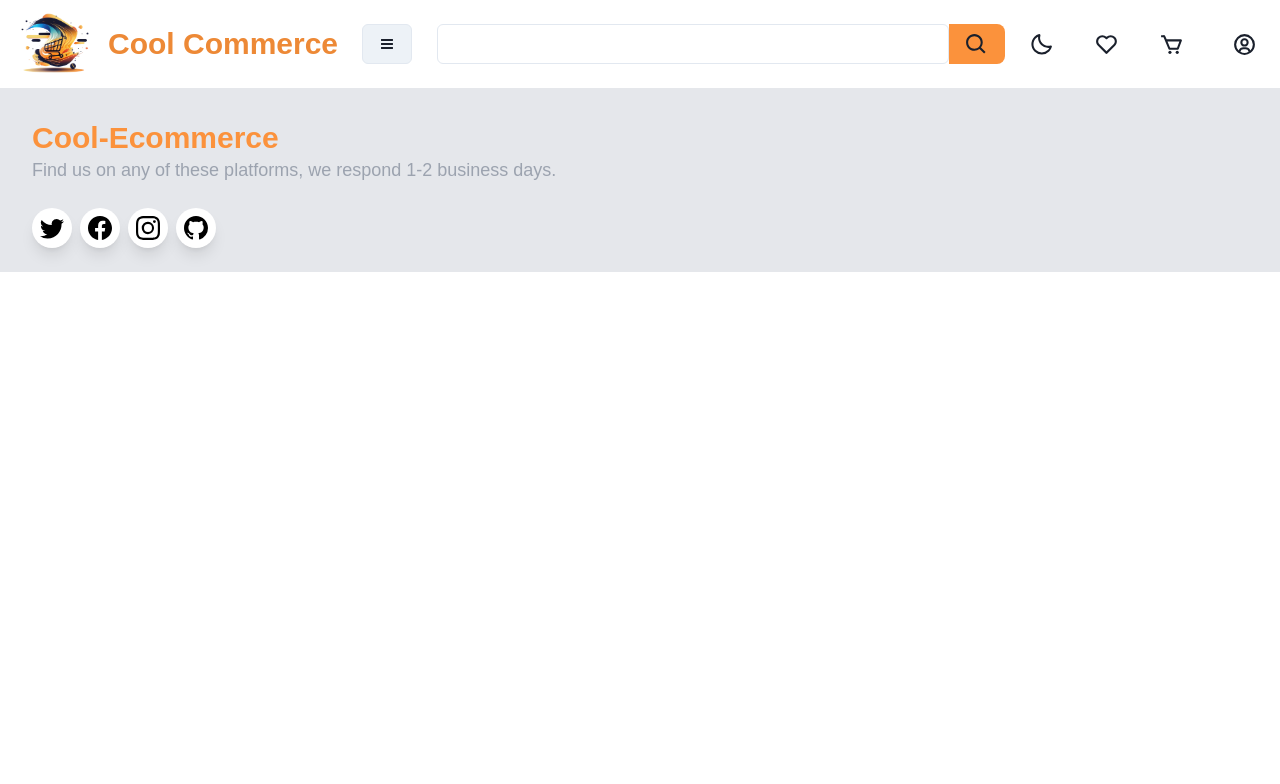
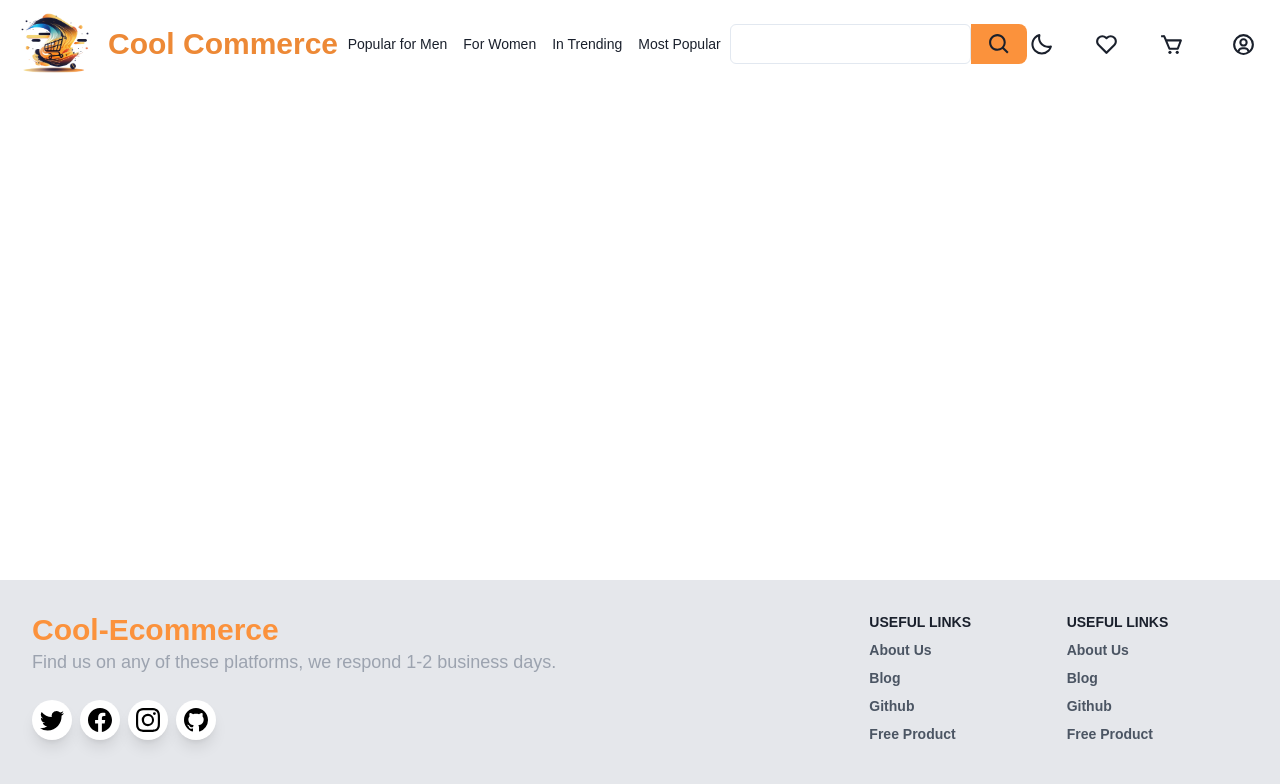
Before and after one commit to chetra-seng/e-commerce, a React (Create React App) app in the folder client/: page / in a window 1280 px wide. Shown: the top 784 px of the page. Built offline with nearby package versions, Linux system fonts and the light colour scheme; a web font is replaced by a local one.

Commit message:
create tilte

```diff
--- a/client/package.json
+++ b/client/package.json
@@ -58,6 +58,7 @@
   },
   "devDependencies": {
     "@faker-js/faker": "^7.6.0",
+    "@types/react-helmet": "^6.1.6",
     "tailwindcss": "^3.2.4"
   }
 }
--- a/client/src/App.css
+++ b/client/src/App.css
@@ -36,7 +36,3 @@
     transform: rotate(360deg);
   }
 } */
-a{
-  text-decoration: none;
-  list-style: none;
-}
--- a/client/src/components/Footer.tsx
+++ b/client/src/components/Footer.tsx
@@ -1,5 +1,5 @@
-
-import { BsFacebook, BsGithub, BsInstagram, BsTwitter } from 'react-icons/bs';
+import { BsFacebook, BsGithub, BsInstagram, BsTwitter } from "react-icons/bs";
+import { Link } from "react-router-dom";
 export default function Footer() {
   return (
     <>
@@ -7,30 +7,109 @@ export default function Footer() {
         <div className="container mx-auto px-4">
           <div className="flex flex-wrap text-left lg:text-left">
             <div className="w-full lg:w-6/12 px-4">
-              <h4 className="text-3xl font-semibold text-orange-400">Cool-Ecommerce</h4>
-              <h5 className="text-lg mt-0 mb-2 text-gray-400">Find us on any of these platforms, we respond 1-2 business days.</h5>
+              <h4 className="text-3xl font-semibold text-orange-400">
+                Cool-Ecommerce
+              </h4>
+              <h5 className="text-lg mt-0 mb-2 text-gray-400">
+                Find us on any of these platforms, we respond 1-2 business days.
+              </h5>
               {/* icon */}
               <div className="mt-6 lg:mb-0 mb-6 flex">
-                <button type="button" className="text-2xl bg-white text-black shadow-lg font-normal h-10 w-10  flex items-center justify-center align-center rounded-full outline-none focus:outline-none mr-2">
+                <button
+                  type="button"
+                  className="text-2xl bg-white text-black shadow-lg font-normal h-10 w-10  flex items-center justify-center align-center rounded-full outline-none focus:outline-none mr-2"
+                >
                   <BsTwitter />
                 </button>
-                <button type="button" className="text-2xl bg-white text-black shadow-lg font-normal h-10 w-10  flex items-center justify-center align-center rounded-full outline-none focus:outline-none mr-2">
+                <button
+                  type="button"
+                  className="text-2xl bg-white text-black shadow-lg font-normal h-10 w-10  flex items-center justify-center align-center rounded-full outline-none focus:outline-none mr-2"
+                >
                   <BsFacebook />
                 </button>
-                <button type="button" className="text-2xl bg-white text-black shadow-lg font-normal h-10 w-10  flex items-center justify-center align-center rounded-full outline-none focus:outline-none mr-2">
+                <button
+                  type="button"
+                  className="text-2xl bg-white text-black shadow-lg font-normal h-10 w-10  flex items-center justify-center align-center rounded-full outline-none focus:outline-none mr-2"
+                >
                   <BsInstagram />
                 </button>
-                <button type="button" className="text-2xl bg-white text-black shadow-lg font-normal h-10 w-10  flex items-center justify-center align-center rounded-full outline-none focus:outline-none mr-2">
+                <button
+                  type="button"
+                  className="text-2xl bg-white text-black shadow-lg font-normal h-10 w-10  flex items-center justify-center align-center rounded-full outline-none focus:outline-none mr-2"
+                >
                   <BsGithub />
                 </button>
               </div>
             </div>
-            <div className='w-full lg:w-6/12 px-4'>
-
+            <div className="w-full lg:w-6/12 px-4">
+              <div className="flex flex-wrap items-top mb-6">
+                <div className="w-full lg:w-4/12 px-4 ml-auto">
+                  <span className="block uppercase text-blueGray-500 text-sm font-semibold mb-2">
+                    Useful Links
+                  </span>
+                  <ul>
+                    <Link
+                      to={"/"}
+                      className="text-gray-600 hover:text-gray-800 font-semibold block pb-2 text-sm"
+                    >
+                      About Us
+                    </Link>
+                    <Link
+                      to={"/"}
+                      className="text-gray-600 hover:text-gray-800 font-semibold block pb-2 text-sm"
+                    >
+                      Blog
+                    </Link>
+                    <Link
+                      to={"/"}
+                      className="text-gray-600 hover:text-gray-800 font-semibold block pb-2 text-sm"
+                    >
+                      Github
+                    </Link>
+                    <Link
+                      to={"/"}
+                      className="text-gray-600 hover:text-gray-800 font-semibold block pb-2 text-sm"
+                    >
+                      Free Product
+                    </Link>
+                  </ul>
+                </div>
+                <div className="w-full lg:w-4/12 px-4">
+                  <span className="block uppercase text-blueGray-500 text-sm font-semibold mb-2">
+                    Useful Links
+                  </span>
+                  <ul>
+                    <Link
+                      to={"/"}
+                      className="text-gray-600 hover:text-gray-800 font-semibold block pb-2 text-sm"
+                    >
+                      About Us
+                    </Link>
+                    <Link
+                      to={"/"}
+                      className="text-gray-600 hover:text-gray-800 font-semibold block pb-2 text-sm"
+                    >
+                      Blog
+                    </Link>
+                    <Link
+                      to={"/"}
+                      className="text-gray-600 hover:text-gray-800 font-semibold block pb-2 text-sm"
+                    >
+                      Github
+                    </Link>
+                    <Link
+                      to={"/"}
+                      className="text-gray-600 hover:text-gray-800 font-semibold block pb-2 text-sm"
+                    >
+                      Free Product
+                    </Link>
+                  </ul>
+                </div>
+              </div>
             </div>
           </div>
         </div>
       </footer>
     </>
-  )
+  );
 }
--- /dev/null
+++ b/client/src/components/Head.tsx
@@ -0,0 +1,9 @@
+import { Helmet } from "react-helmet";
+
+export default function Head({ title }: any) {
+  return (
+    <Helmet>
+      <title>{title} | Cool-Ecommerce</title>
+    </Helmet>
+  );
+}
--- a/client/src/components/Layout.tsx
+++ b/client/src/components/Layout.tsx
@@ -1,13 +1,16 @@
 import React, { PropsWithChildren } from "react";
 import Footer from "./Footer";
 import Navbar from "./Navbar";
+import { Helmet } from "react-helmet";
 
 const Layout: React.FC<PropsWithChildren> = ({ children }) => {
   return (
     <>
-      <Navbar />
-      <div>{children}</div>
-      <Footer/>
+      <div className="flex min-h-screen flex-col justify-between">
+        <Navbar />
+        <main className="container m-auto  px-4">{children}</main>
+        <Footer />
+      </div>
     </>
   );
 };
--- a/client/src/components/Navbar.tsx
+++ b/client/src/components/Navbar.tsx
@@ -37,7 +37,7 @@ import { UserContext } from "../contexts/UserContext";
 import { faker } from "@faker-js/faker";
 import { useCookies } from "react-cookie";
 import useCustomToast from "../hooks/useCustomToast";
-import { GoThreeBars } from 'react-icons/go';
+import { GoThreeBars } from "react-icons/go";
 const Navbar = () => {
   const { colorMode, toggleColorMode } = useColorMode();
   const navigate = useNavigate();
@@ -69,49 +69,22 @@ const Navbar = () => {
               </Heading>
             </Flex>
           </Link>
-          <Menu>
-            <MenuButton
-              as={IconButton}
-              px={4}
-              py={2}
-              transition="all 0.2s"
-              borderRadius="md"
-              borderWidth="1px"
-              _hover={{ bg: "gray.100" }}
-              icon={<GoThreeBars />}
-            />
-
-            <MenuList>
-              <MenuGroup title="Category">
-                <hr />
-                <MenuItem fontWeight={"bold"}>Men Shoes</MenuItem>
-                <MenuItem fontWeight={"bold"}>Men Shirt</MenuItem>
-                <MenuItem fontWeight={"bold"}>Gaming</MenuItem>
-                <MenuItem fontWeight={"bold"}>Sports</MenuItem>
-                <MenuItem fontWeight={"bold"}>Electronic</MenuItem>
-                <MenuItem fontWeight={"bold"}>DIY</MenuItem>
-                <hr />
-
-                <MenuItem
-                  icon={<BiLogIn size={20} />}
-                  onClick={() => navigate("/login")}
-                  display={{ base: "flex", xl: "none" }}
-                >
-                  Log In
-                </MenuItem>
-                <MenuItem
-                  icon={<BiPlus size={20} />}
-                  onClick={() => navigate("/signup")}
-                  display={{ base: "flex", xl: "none" }}
-                >
-                  Sign Up
-                </MenuItem>
-              </MenuGroup>
-            </MenuList>
-          </Menu>
-
+          <Flex className="">
+            <ul className="px-2 text-sm hover:text-gray-500">
+              <Link to={""}>Popular for Men</Link>
+            </ul>
+            <ul className="px-2 text-sm hover:text-gray-500">
+              <Link to={""}>For Women</Link>
+            </ul>
+            <ul className="px-2 text-sm hover:text-gray-500">
+              <Link to={""}>In Trending</Link>
+            </ul>
+            <ul className="px-2 text-sm hover:text-gray-500">
+              <Link to={""}>Most Popular</Link>
+            </ul>
+          </Flex>
           <Flex flexDir={"row"} display={{ base: "none", xl: "flex" }}>
-            <Input w={"lg"} />
+            <Input w={"50"} />
             <Box
               as={"button"}
               className={
@@ -199,6 +172,47 @@ const Navbar = () => {
               </Menu>
             )}
           </Flex>
+          <Menu>
+            <MenuButton
+              as={IconButton}
+              px={4}
+              py={2}
+              transition="all 0.2s"
+              borderRadius="md"
+              borderWidth="1px"
+              _hover={{ bg: "gray.100" }}
+              icon={<GoThreeBars />}
+              display={{ base: "flex", xl: "none" }}
+            />
+
+            <MenuList>
+              <MenuGroup title="Category">
+                <hr />
+                <MenuItem fontWeight={"bold"}>Men Shoes</MenuItem>
+                <MenuItem fontWeight={"bold"}>Men Shirt</MenuItem>
+                <MenuItem fontWeight={"bold"}>Gaming</MenuItem>
+                <MenuItem fontWeight={"bold"}>Sports</MenuItem>
+                <MenuItem fontWeight={"bold"}>Electronic</MenuItem>
+                <MenuItem fontWeight={"bold"}>DIY</MenuItem>
+                <hr />
+
+                <MenuItem
+                  icon={<BiLogIn size={20} />}
+                  onClick={() => navigate("/login")}
+                  display={{ base: "flex", xl: "none" }}
+                >
+                  Log In
+                </MenuItem>
+                <MenuItem
+                  icon={<BiPlus size={20} />}
+                  onClick={() => navigate("/signup")}
+                  display={{ base: "flex", xl: "none" }}
+                >
+                  Sign Up
+                </MenuItem>
+              </MenuGroup>
+            </MenuList>
+          </Menu>
         </Flex>
       </Container>
     </>
--- a/client/src/pages/Home.tsx
+++ b/client/src/pages/Home.tsx
@@ -1,12 +1,13 @@
 import React from "react";
+import { Link } from "react-router-dom";
+import Head from "../components/Head";
 import Layout from "../components/Layout";
-
 
 const Home = () => {
   return (
     <>
+      <Head title={"Home"} />
       <Layout />
-
     </>
   );
 };
```
Also changed, not shown: client/src/pages/Login.tsx (+12 -4 lines), client/src/pages/Signup.tsx (+16 -5 lines), 2 other files (tests, documents, lock files or other folders).
